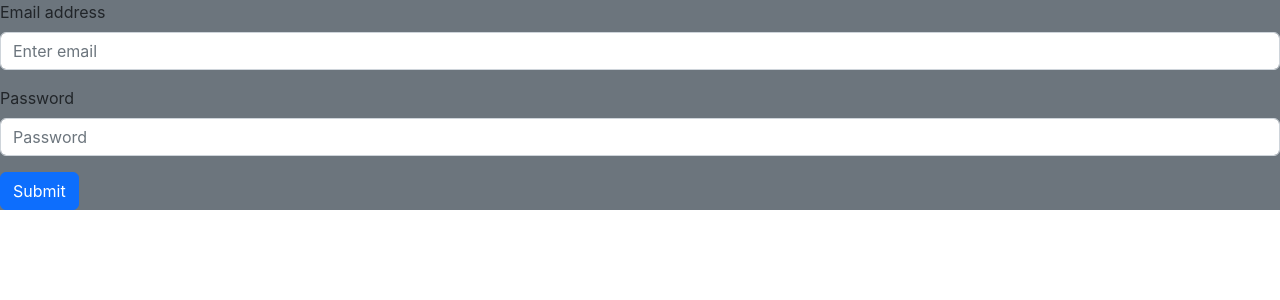
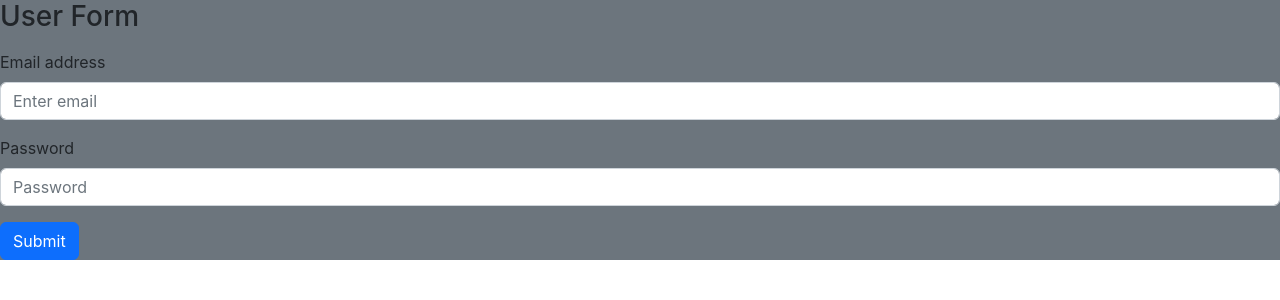
Before and after one commit to kabradshaw1/test1, a React (Create React App) app: page / in a window 1280 px wide. Shown: the top 300 px of the page. Built offline with nearby package versions, Linux system fonts and the light colour scheme; the HTML template or start-up script is replaced by a standard one.

Commit message:
making user form, still currently in home

```diff
--- a/src/pages/Home.jsx
+++ b/src/pages/Home.jsx
@@ -6,11 +6,14 @@ import Button from 'react-bootstrap/Button';
 
 const Home = () => {
   const [userInput, setUserInput] = useState('')
-  // const handleSubmit = await (event) => {
+  const handleSubmit = async (event) => {
+    event.preventDefault();
 
-  // }
+
+  }
   return (
-    <Form className='bg-secondary'>
+    <Form className='bg-secondary' onSubmit={handleSubmit}>
+      <Form.Label><h3>User Form</h3></Form.Label>
       <Form.Group className='mb-3' controlId='formBasicEmail'>
         <Form.Label>Email address</Form.Label>
         <Form.Control type='email' placeholder='Enter email'/>
```
